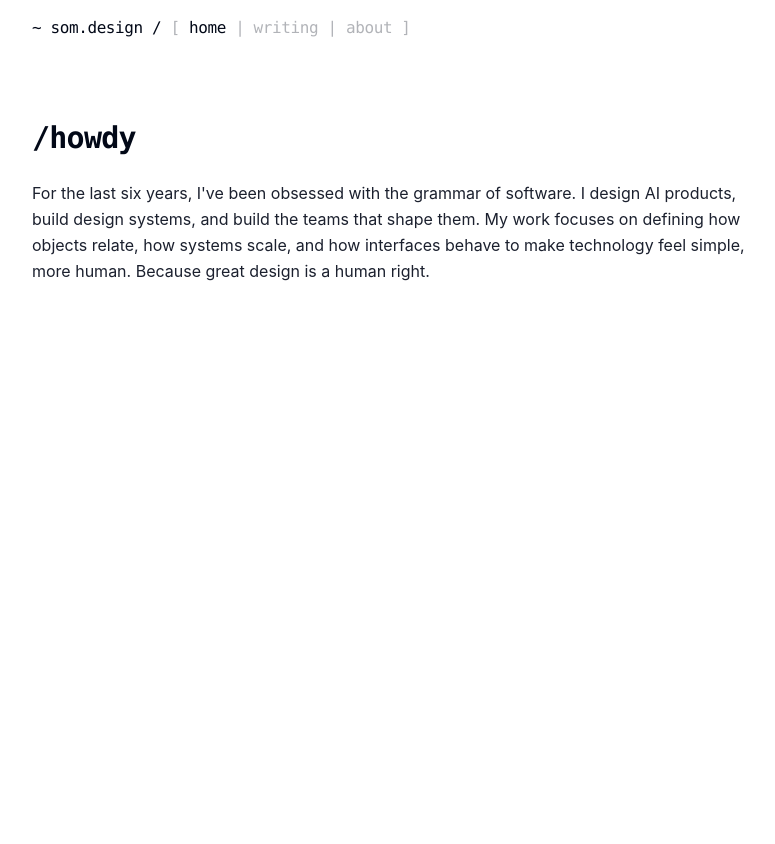
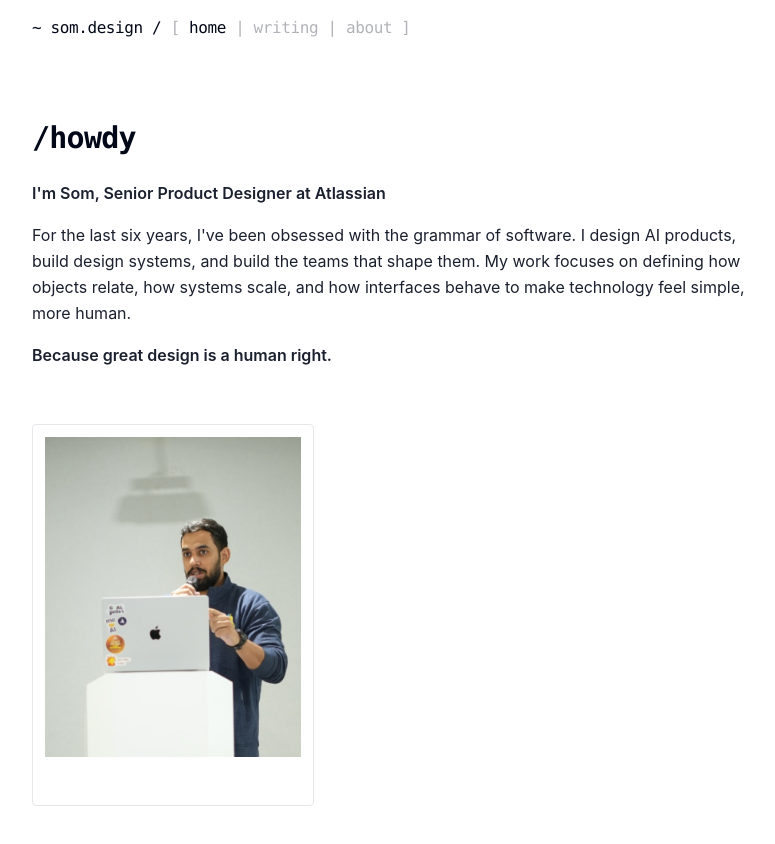
Before and after one commit to designedbysom/som-design-blog, a React (Vite) app: page /home in a window 1280 px wide. Shown: the top 844 px of the page, without its empty margins (232-1007 px from the left). Before the commit the page ends 800 px from the top, so only its background shows below. Built offline with nearby package versions, Linux system fonts and the light colour scheme.

Commit message:
feature(home): add hero image, multi-paragraph intro with bold support, nav hover underline

```diff
--- a/src/components/Nav.tsx
+++ b/src/components/Nav.tsx
@@ -19,7 +19,7 @@ function Nav() {
               className={`cursor-pointer transition-all duration-150 active:scale-95 inline-block ${
                 isActive
                   ? "opacity-100"
-                  : "opacity-30 hover:opacity-100"
+                  : "opacity-30 hover:opacity-100 hover:underline"
               }`}
             >
               {item.label}
--- a/src/data/strings.ts
+++ b/src/data/strings.ts
@@ -7,7 +7,10 @@ export const strings = {
   ],
   home: {
     title: "/howdy",
-    intro:
-      "For the last six years, I've been obsessed with the grammar of software. I design AI products, build design systems, and build the teams that shape them. My work focuses on defining how objects relate, how systems scale, and how interfaces behave to make technology feel simple, more human. Because great design is a human right.",
+    intro: [
+      { text: "I'm Som, Senior Product Designer at Atlassian", bold: true },
+      { text: "For the last six years, I've been obsessed with the grammar of software. I design AI products, build design systems, and build the teams that shape them. My work focuses on defining how objects relate, how systems scale, and how interfaces behave to make technology feel simple, more human.", bold: false },
+      { text: "Because great design is a human right.", bold: true },
+    ],
   },
 };
--- a/src/pages/Home.tsx
+++ b/src/pages/Home.tsx
@@ -8,9 +8,23 @@ function Home() {
       <h1 className="font-mono text-2xl md:text-3xl font-semibold tracking-tight text-foreground mb-6">
         {title}
       </h1>
-      <p className="text-base leading-relaxed text-foreground/90 max-w-[720px]">
-        {intro}
-      </p>
+      {intro.map((paragraph, i) => (
+        <p
+          key={i}
+          className={`text-base leading-relaxed text-foreground/90 max-w-[720px] mb-4 last:mb-0 ${
+            paragraph.bold ? "font-semibold" : ""
+          }`}
+        >
+          {paragraph.text}
+        </p>
+      ))}
+      <div className="mt-10 bg-white p-3 pb-12 border border-gray-200 inline-block rounded-sm">
+        <img
+          src="/images/hero-me.png"
+          alt="Som speaking at a conference"
+          className="w-64 h-80 object-cover object-center rounded-none"
+        />
+      </div>
     </div>
   );
 }
```
Also changed, not shown: images/hero-me.png (added).
